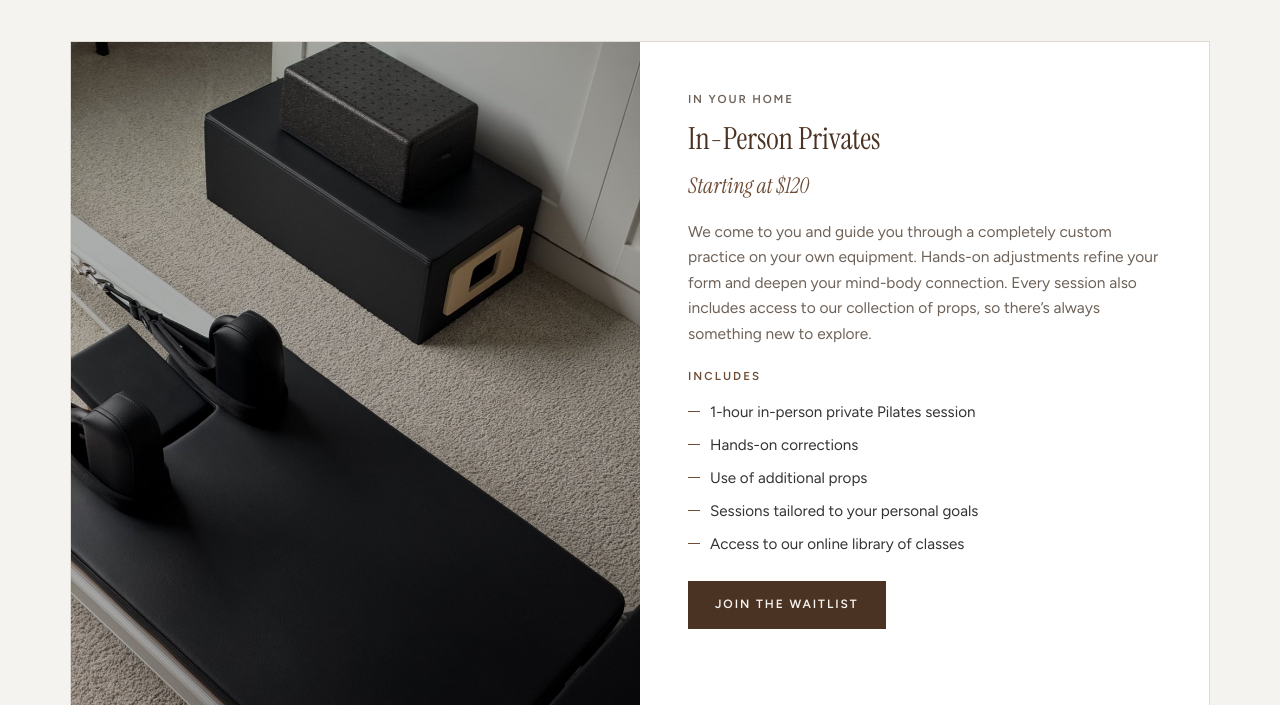
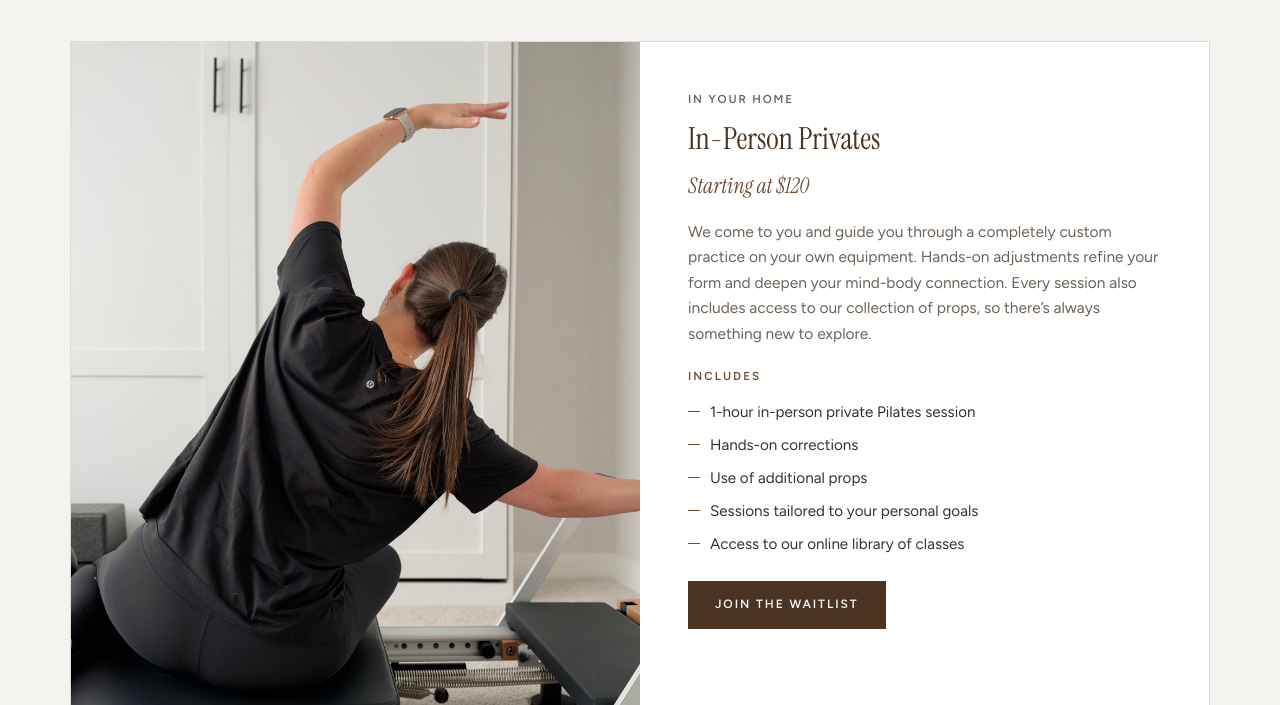
Before and after one commit to taylorlundin4/living-lundin-website, a plain HTML site: page services.html in a window 1280 px wide. Shown: the part 595-1300 px from the top of the page. Drawn offline with Linux system fonts and the light colour scheme.

Commit message:
Try the mermaid photo for In-Person Privates
The reformer and sitting box photo stays in images/ for easy switching.

Co-Authored-By: Claude Opus 5.5 <noreply@anthropic.com>

```diff
--- a/services.html
+++ b/services.html
@@ -55,7 +55,7 @@
     </div>
 
     <article class="offer">
-      <img src="images/services-reformer-box.jpg" alt="A black Merrithew reformer with shoulder rests and straps beside a sitting box and foam block in a carpeted home" loading="lazy" width="1050" height="1400">
+      <img src="images/services-in-person-mermaid.jpg" alt="Taylor doing mermaid on a Merrithew reformer at home, one arm reaching overhead" loading="lazy" width="1050" height="1400">
       <div class="offer-body">
         <p class="where">In your home</p>
         <h3>In-Person Privates</h3>
```
Also changed, not shown: images/services-in-person-mermaid.jpg (added).
